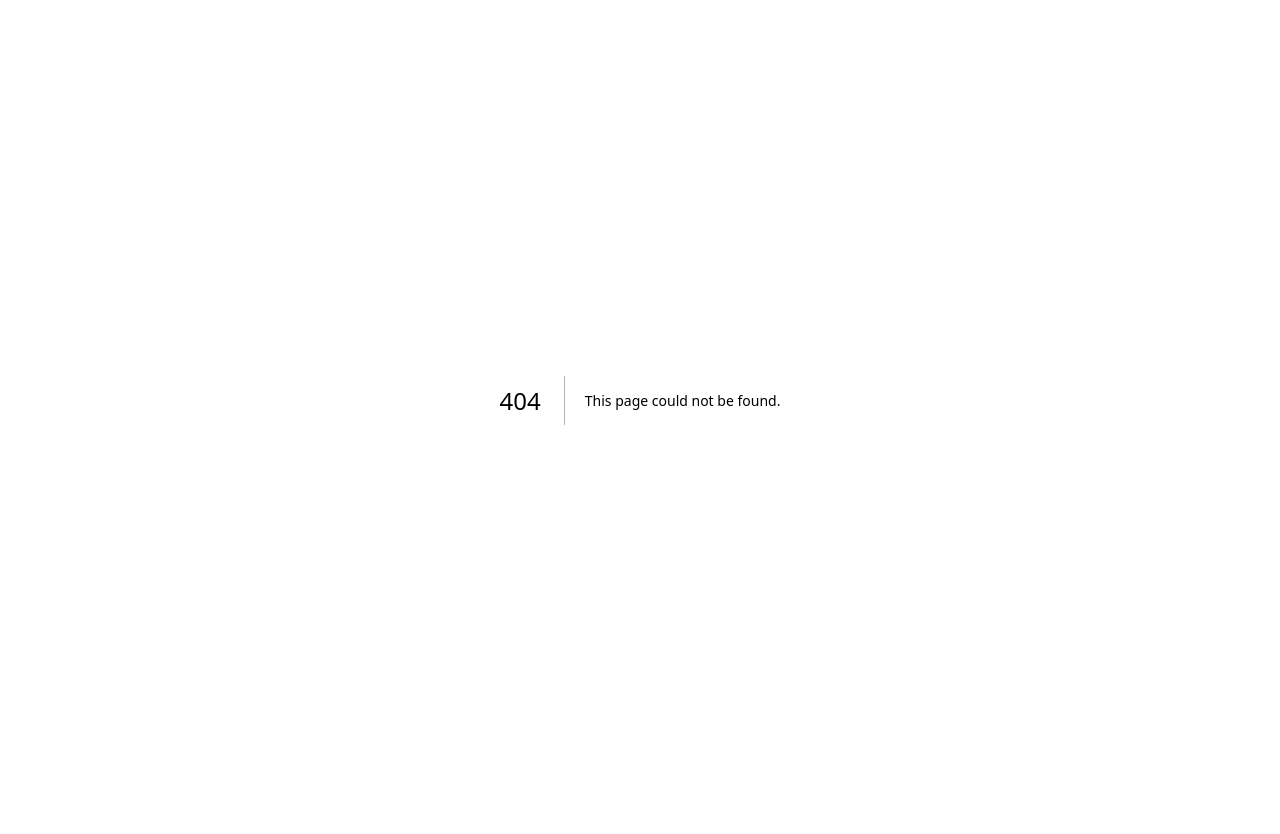
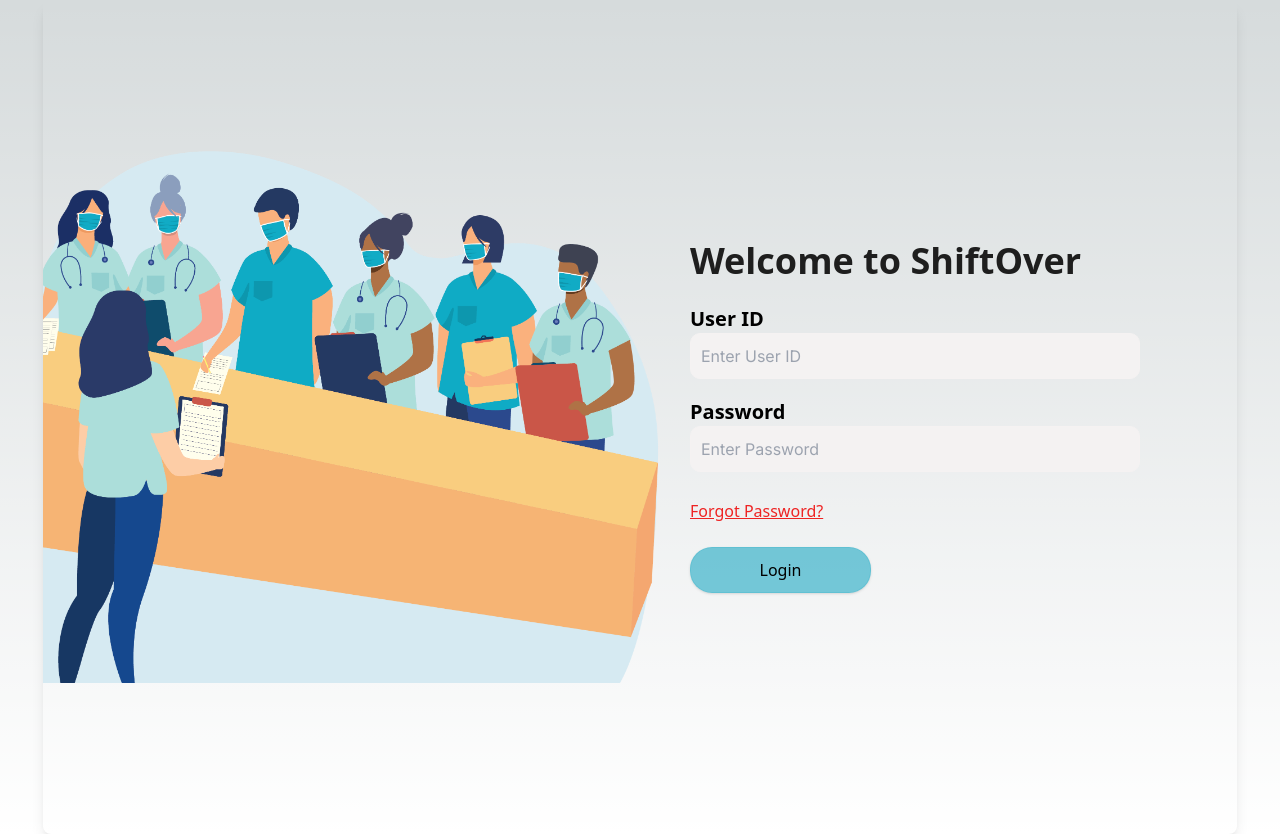
Before and after one commit to ShiftOver/shiftover-frontend, a Next.js app: page /login-page in a window 1280 px wide. Before the commit this address had no page. Before the commit the page ends 800 px from the top, so only its background shows below. Built offline with nearby package versions, Linux system fonts and the light colour scheme.

Commit message:
chore: add login page ui

```diff
--- /dev/null
+++ b/src/app/login-page/page.tsx
@@ -0,0 +1,67 @@
+import Image from 'next/image';
+import React from 'react';
+
+export default function LoginPage() {
+    return (
+        <main className='bg-gray-100 flex min-h-screen items-center justify-center'>
+            <div className='bg-white relative h-[834px] w-[1194px] overflow-hidden rounded-lg shadow-lg'>
+                {/* Left Section - Image */}
+                <div className='absolute left-[-93px] top-[150px] h-[533px] w-[718px]'>
+                    <Image
+                        src='/assets/login-image.png'
+                        alt='Login Illustration'
+                        layout='fill'
+                        objectFit='cover'
+                    />
+                </div>
+
+                {/* Right Section - Form */}
+                <div className='absolute left-[647px] top-[241px]'>
+                    <h2 className='font-sans text-4xl font-bold text-[#1e1e1e]'>
+                        Welcome to ShiftOver
+                    </h2>
+
+                    <form className='mt-6'>
+                        <div className='mb-4 h-[77px]'>
+                            <label className='text-black block font-sans text-xl font-bold'>
+                                User ID
+                            </label>
+                            <input
+                                className='w-[450px] rounded-[10px] border border-[#f5f2f2] bg-[#f4f2f2] p-2.5 text-base text-[#817f7f] focus:outline-none'
+                                type='text'
+                                placeholder='Enter User ID'
+                            />
+                        </div>
+
+                        <div className='mb-6 h-[77px]'>
+                            <label className='text-black block font-sans text-xl font-bold'>
+                                Password
+                            </label>
+                            <input
+                                className='w-[450px] rounded-[10px] border border-[#f5f2f2] bg-[#f4f2f2] p-2.5 text-base text-[#817f7f] focus:outline-none'
+                                type='password'
+                                placeholder='Enter Password'
+                            />
+                        </div>
+
+                        <div className='mb-6'>
+                            <a
+                                href='#'
+                                className='font-sans text-base text-[#ee2323] underline'
+                            >
+                                Forgot Password?
+                            </a>
+                        </div>
+
+                        <button
+                            type='button'
+                            className='text-white w-[181px] rounded-[22px] border border-[#1fa9c4]/20 bg-[#1fa9c4]/60 p-2.5 font-sans text-base shadow'
+                        >
+                            Login
+                        </button>
+                    </form>
+                </div>
+            </div>
+        </main>
+    );
+}
```
